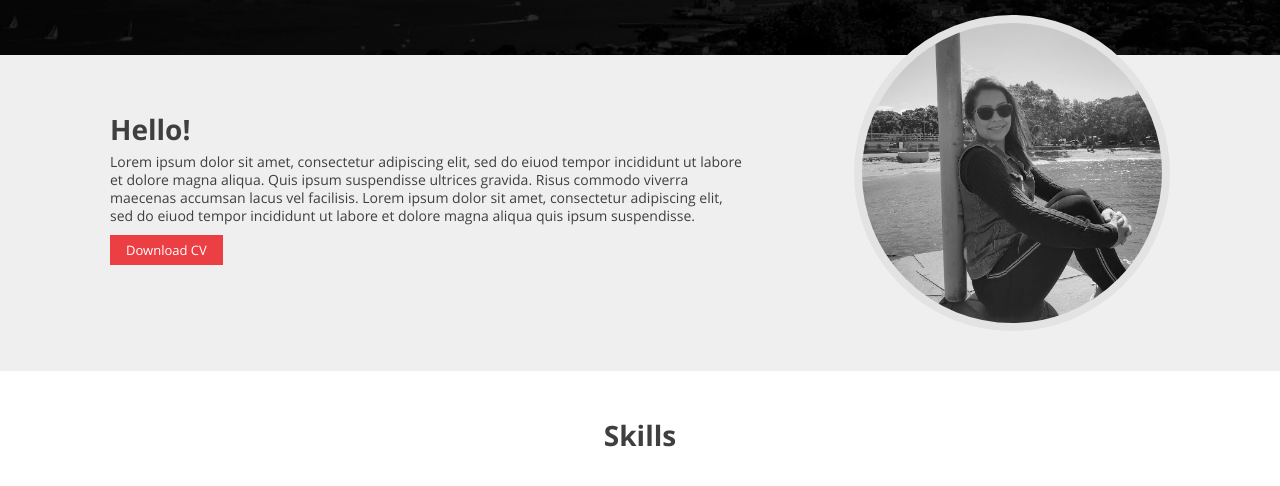
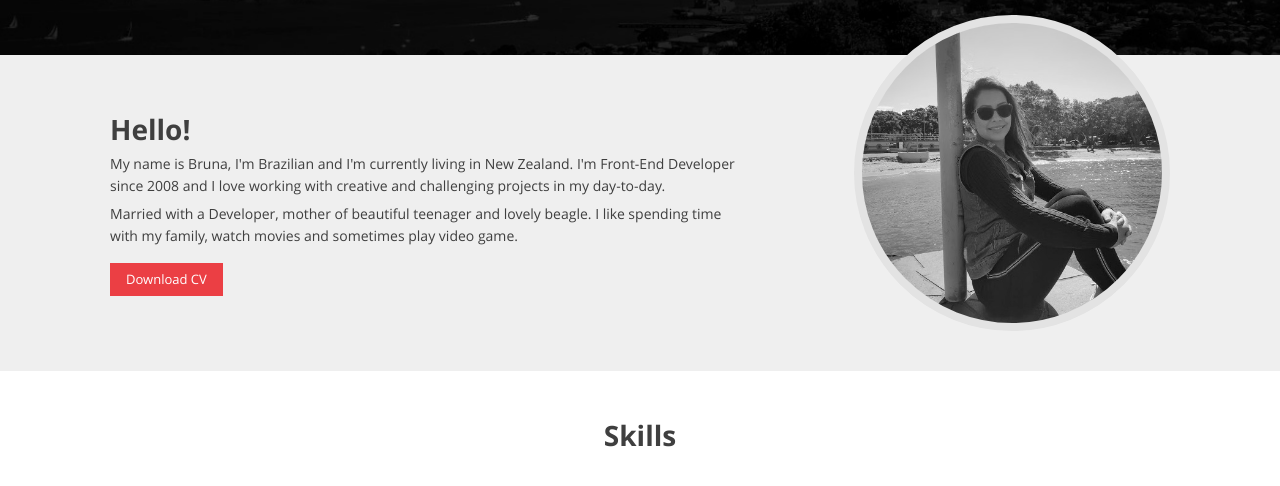
Before and after one commit to brugomes/site-brugomes, a website: page index.html in a window 1280 px wide. Shown: the part 265-751 px from the top of the page. Drawn offline with nearby package versions, Linux system fonts and the light colour scheme; files that its build step writes are made by us from their sources.

Commit message:
download CV and description about me

```diff
--- a/index.html
+++ b/index.html
@@ -42,14 +42,12 @@
     <section class="about">
         <div class="about__description">
             <h4>Hello!</h4>
-            <p>Lorem ipsum dolor sit amet, consectetur adipiscing elit,
-                sed do eiuod tempor incididunt ut labore et dolore magna aliqua.
-                Quis ipsum suspendisse ultrices gravida. Risus commodo viverra
-                maecenas accumsan lacus vel facilisis. Lorem ipsum dolor sit amet,
-                consectetur adipiscing elit, sed do eiuod tempor incididunt ut labore
-                et dolore magna aliqua quis ipsum suspendisse.
-            </p>
-            <button type="button">Download CV</button>
+            <p>My name is Bruna, I'm Brazilian and I'm currently living in New Zealand. I'm Front-End Developer
+                since 2008 and I love working with creative and challenging projects in my day-to-day.</p>
+            <p>Married with a Developer, mother of beautiful teenager and lovely beagle. I like spending time with
+                my family, watch movies and sometimes play video game.</p>
+
+            <a href="/download/Resume-FrontEnd-BrunaGomesdaSilva.pdf" download>Download CV</a>
         </div>
 
         <div id="about" class="about__img"></div>
--- a/src/sass/layout/about.scss
+++ b/src/sass/layout/about.scss
@@ -47,20 +47,20 @@
         p {
             font-family: $fontregular;
             font-size: 14px;
-            line-height: 18px;
+            line-height: 22px;
             color: #3f3f3f;
+            margin-bottom: 6px;
         }
 
-        button {
+        a {
+            display: inline-block;
             margin-top: 10px;
-            padding: 6px 16px;
-            border: 0;
-            cursor: pointer;
+            padding: 10px 16px;
             background: $color-primary;
             font-family: $fontregular;
             font-size: 13px;
             color: #fff;
-            outline: none;
+            text-decoration: none;
             @include transition(0.3s);
 
             @media screen and (min-width: $screen-sm-min ) and (max-width: $screen-sm-max ) {
```
Also changed, not shown: 1 other file.
